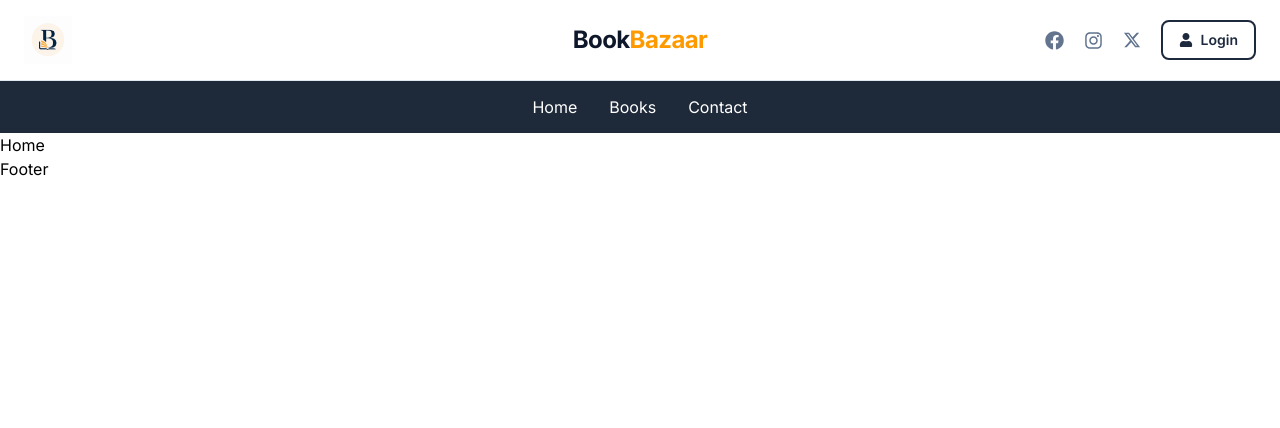
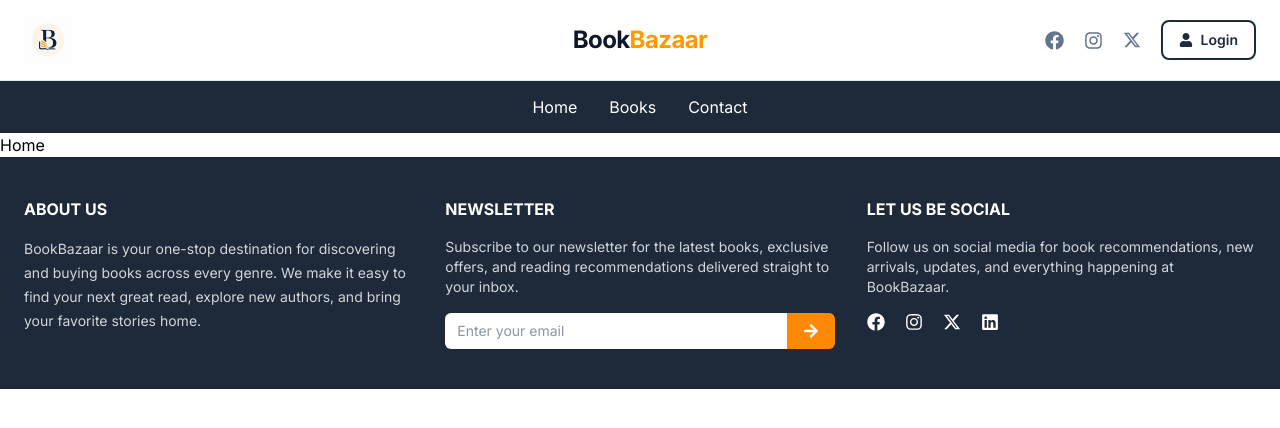
Before and after one commit to anirudht2025/bookbazaar, a React (Vite) app: page / in a window 1280 px wide. Shown: the top 428 px of the page. Built offline with nearby package versions, Linux system fonts and the light colour scheme.

Commit message:
feat: update user footer

```diff
--- a/src/User/components/Footer.jsx
+++ b/src/User/components/Footer.jsx
@@ -1,9 +1,82 @@
-import React from 'react'
+import {
+  FaArrowRight,
+  FaFacebook,
+  FaInstagram,
+  FaLinkedin,
+} from "react-icons/fa";
+import { FaXTwitter } from "react-icons/fa6";
 
 function Footer() {
   return (
-    <div>Footer</div>
-  )
+    <footer className="w-full bg-gray-800 px-6 py-10 text-white">
+      <div className="mx-auto grid max-w-7xl grid-cols-1 gap-8 md:grid-cols-3">
+        {/* About */}
+        <div>
+          <h4 className="mb-4 text-md font-bold">ABOUT US</h4>
+
+          <p className="text-sm leading-6 text-gray-300">
+            BookBazaar is your one-stop destination for discovering and buying
+            books across every genre. We make it easy to find your next great
+            read, explore new authors, and bring your favorite stories home.
+          </p>
+        </div>
+
+        {/* Newsletter */}
+        <div>
+          <h4 className="mb-4 text-md font-bold">NEWSLETTER</h4>
+
+          <p className="mb-4 text-sm text-gray-300">
+            Subscribe to our newsletter for the latest books, exclusive offers,
+            and reading recommendations delivered straight to your inbox.
+          </p>
+
+          <div className="flex">
+            <input
+              type="email"
+              placeholder="Enter your email"
+              className="w-full rounded-l-md bg-white px-3 py-2 text-sm text-gray-800 outline-none"
+            />
+
+            <button className="flex items-center justify-center rounded-r-md bg-orange-400 px-4 py-2 transition hover:bg-orange-500">
+              <FaArrowRight />
+            </button>
+          </div>
+        </div>
+
+        {/* Social */}
+        <div>
+          <h4 className="mb-4 text-md font-bold">LET US BE SOCIAL</h4>
+
+          <p className="mb-4 text-sm text-gray-300">
+            Follow us on social media for book recommendations, new arrivals,
+            updates, and everything happening at BookBazaar.
+          </p>
+
+          <div className="flex items-center gap-5">
+            <FaFacebook
+              size={18}
+              className="cursor-pointer transition hover:text-blue-400"
+            />
+
+            <FaInstagram
+              size={18}
+              className="cursor-pointer transition hover:text-pink-400"
+            />
+
+            <FaXTwitter
+              size={18}
+              className="cursor-pointer transition hover:text-gray-400"
+            />
+
+            <FaLinkedin
+              size={18}
+              className="cursor-pointer transition hover:text-blue-400"
+            />
+          </div>
+        </div>
+      </div>
+    </footer>
+  );
 }
 
-export default Footer
+export default Footer;
```
